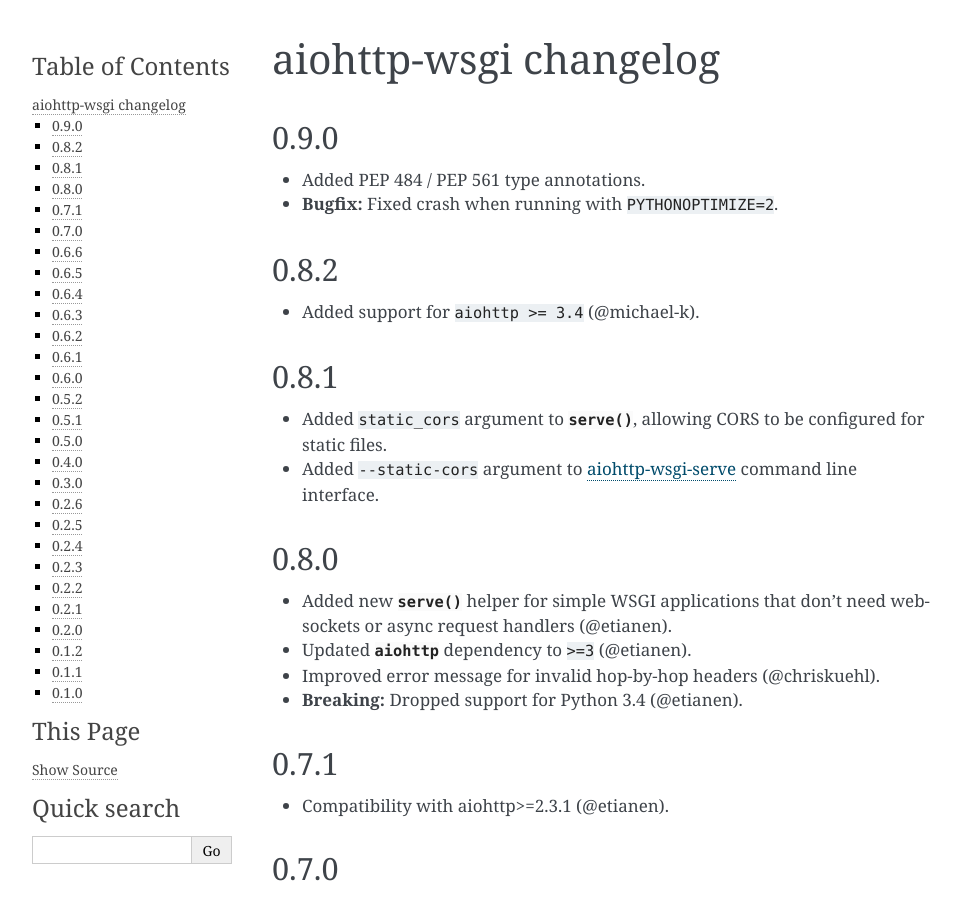
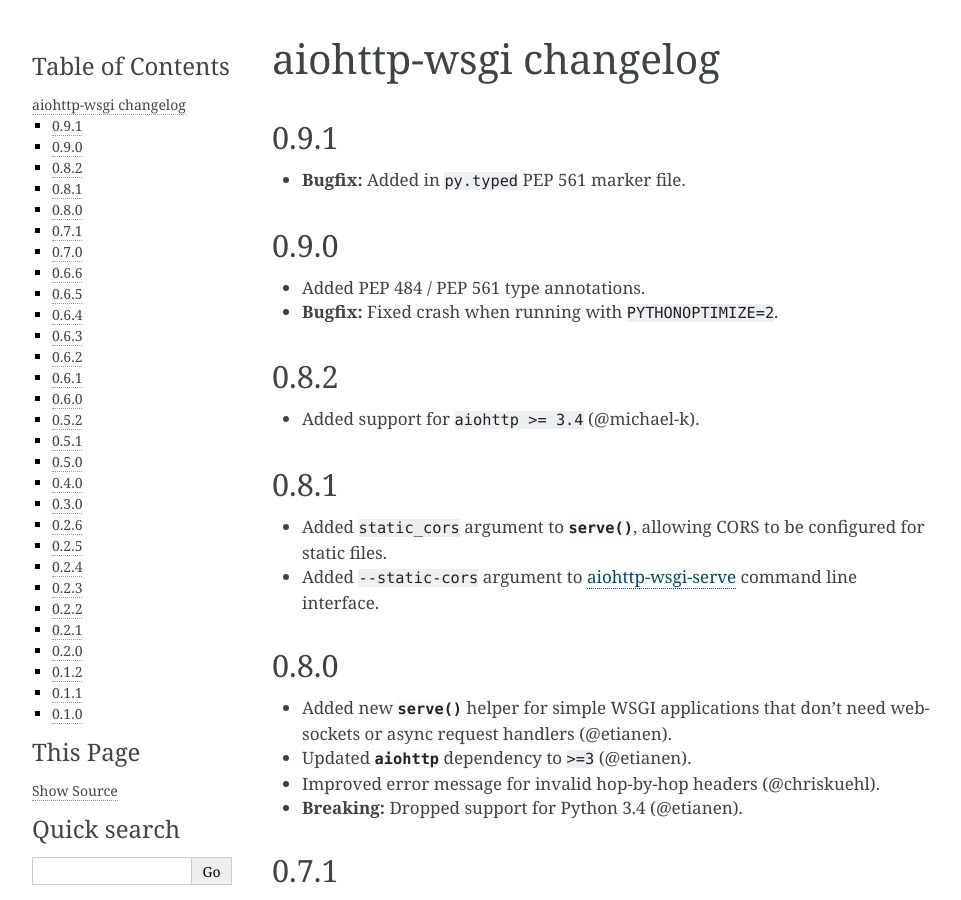
Before and after one commit to etianen/aiohttp-wsgi, a Sphinx documentation site: the page built from docs/changelog.rst, in a window 1280 px wide and 900 px high. Shown: the whole window, without its empty margins (148-1109 px from the left). Built offline with Sphinx 7.4.7, drawn with Linux system fonts in a browser that asks for light colours.

Commit message:
Updating changelog

```diff
--- a/docs/changelog.rst
+++ b/docs/changelog.rst
@@ -2,6 +2,12 @@ aiohttp-wsgi changelog
 ======================
 
 .. currentmodule:: aiohttp_wsgi
+
+
+0.9.1
+-----
+
+- **Bugfix:** Added in ``py.typed`` PEP 561 marker file.
 
 
 0.9.0
```
